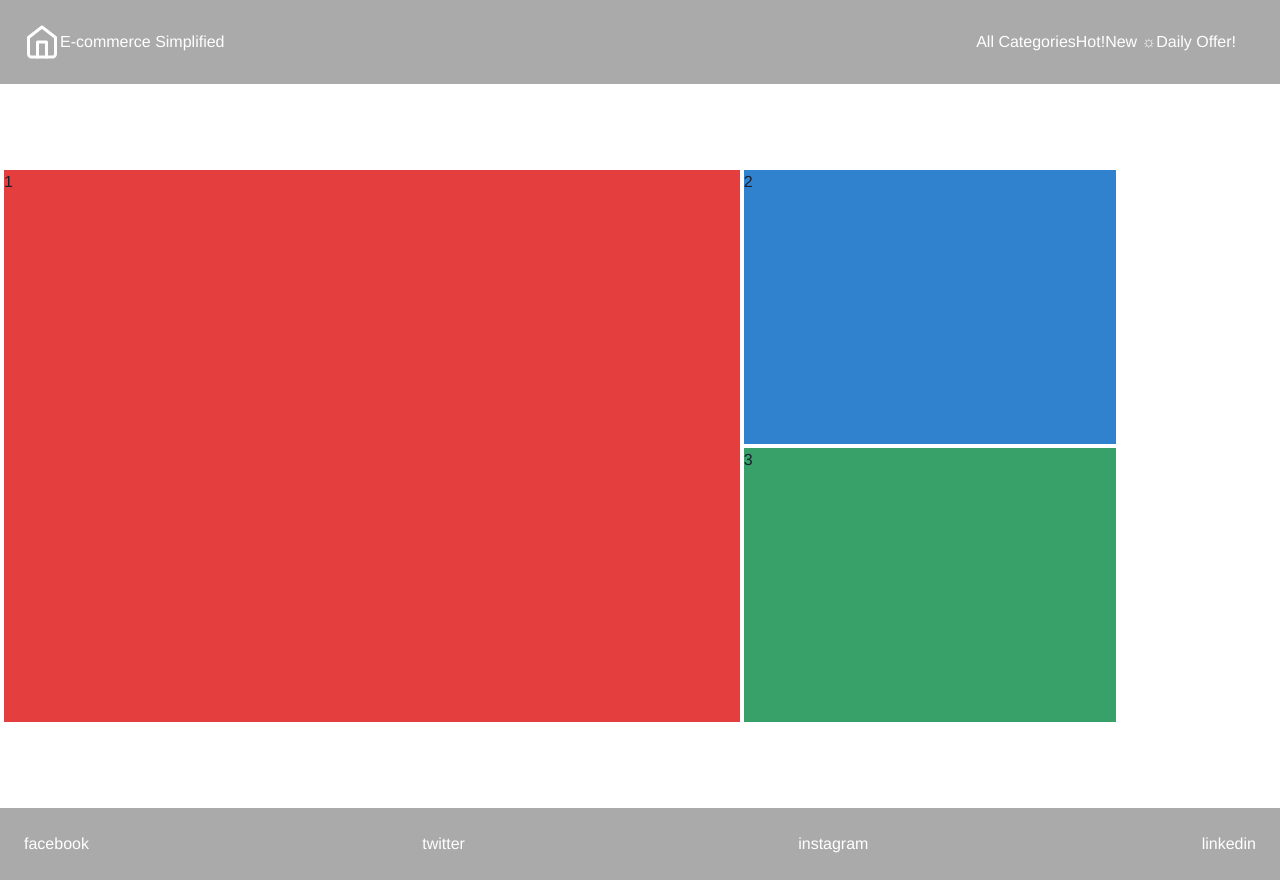
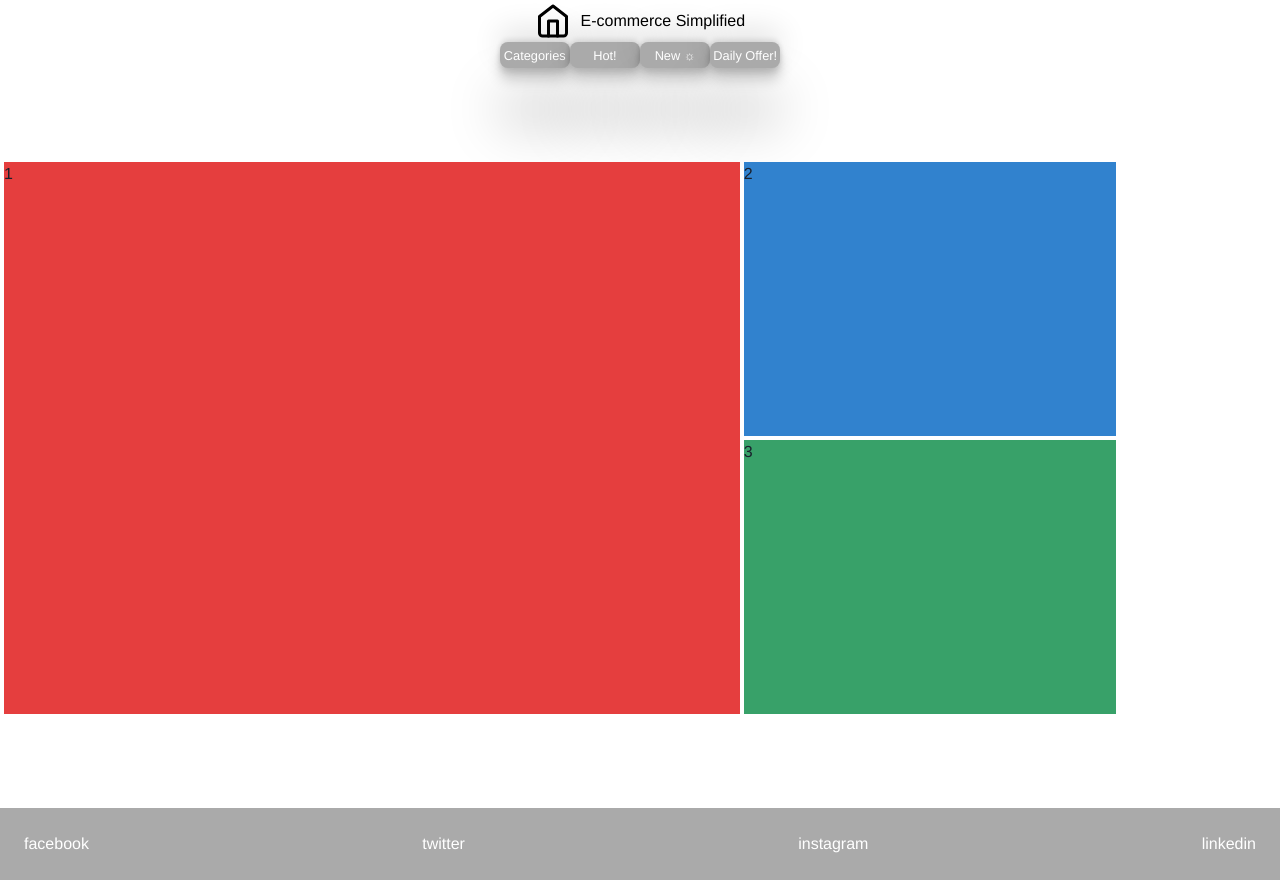
Before and after one commit to CherryDrop/FirstRepository, a Next.js app: page / in a window 1280 px wide. Built offline with nearby package versions, Linux system fonts and the light colour scheme.

Commit message:
minimal functionalities

```diff
--- a/package.json
+++ b/package.json
@@ -6,12 +6,14 @@
     "start": "next start"
   },
   "dependencies": {
+    "@apollo/client": "^3.7.1",
     "@chakra-ui/icons": "^2.0.2",
     "@chakra-ui/react": "^2.2.1",
     "@chakra-ui/theme-tools": "^2.0.2",
     "@emotion/react": "^11.9.0",
     "@emotion/styled": "^11.9.0",
     "framer-motion": "^6.3.0",
+    "graphql": "^16.6.0",
     "next": "latest",
     "react": "^18.2.0",
     "react-dom": "^18.2.0"
--- a/src/components/layout/MyHeader/index.tsx
+++ b/src/components/layout/MyHeader/index.tsx
@@ -1,21 +1,32 @@
-import { Flex } from '@chakra-ui/react';
+import { Flex, Grid } from '@chakra-ui/react';
 import { customTheme } from '@myStyles/GlobalStyles';
 import Link from 'next/link';
 import React from 'react';
 
 // a navbar that navigates between nextjs pages
 const hrefs = [
-    { href: '/all', label: 'All Categories' },
-    { href: '/hot', label: 'Hot!' },
-    { href: '/new', label: 'New ☼' },
-    { href: '/daily', label: 'Daily Offer!' },
+    { href: '/categories', label: 'Categories' },
+    { href: '#/hot', label: 'Hot!' },
+    { href: '#/new', label: 'New ☼' },
+    { href: '#/daily', label: 'Daily Offer!' },
 ]
 const MyHeader: React.FC = () => {
     return (
-        <Flex as="nav" align="center" justify="space-between" wrap="wrap" padding="1.5rem" bg={customTheme.colors[10]} color="white">
-            <Flex align="center" mr={5}>
+        <Flex align="center" justify="space-between" direction={'column'} color="white" >
+            <Link href="/">
+                <a ><Flex className='home-link' style={{
+                    padding: '.2rem',
+                    color: 'black',
+                    display: 'flex',
+                    alignItems: 'center',
+                    justifyContent: 'center',
+                    width: '100%',
+                    height: '100%',
+                    textDecoration: 'none',
+                }}
+                >
+
                     <svg
-
                         xmlns="http://www.w3.org/2000/svg"
                         width="36"
                         height="36"
@@ -30,16 +41,31 @@ const MyHeader: React.FC = () => {
                         <path d="M3 9l9-7 9 7v11a2 2 0 0 1-2 2H5a2 2 0 0 1-2-2z"></path>
                         <polyline points="9 22 9 12 15 12 15 22"></polyline>
                     </svg>
-                <span className="">E-commerce Simplified</span>
-            </Flex>
+                    <span style={{marginLeft: '.6rem'}}>E-commerce Simplified</span>
+                </Flex></a>
+            </Link>
 
-            <Flex align="center" mr={5}>
+            <Grid templateColumns="repeat(4, 1fr)"
+            >
                 {hrefs.map(({ href, label }) => (
                     <Link key={href} href={href}>
-                        <a className="">{label}</a>
+                        <a style={{
+                            boxShadow: 'rgba(0, 0, 0, 0.25) 0px 54px 55px, rgba(0, 0, 0, 0.12) 0px -12px 30px, rgba(0, 0, 0, 0.12) 0px 4px 6px, rgba(0, 0, 0, 0.17) 0px 12px 13px, rgba(0, 0, 0, 0.09) 0px -3px 5px',
+                            display: 'flex',
+                            alignItems: 'center',
+                            justifyContent: 'center',
+                            background: customTheme.colors[10],
+                            fontSize: '.8rem',
+                            width: '100%',
+                            padding: '.2rem',
+                            height: '100%',
+                            textAlign: 'center',
+                            borderRadius: '0.5rem',
+                        }}
+                        >{label}</a>
                     </Link>
                 ))}
-            </Flex>
+            </Grid>
         </Flex>
     )
 }
--- a/src/pages/_app.tsx
+++ b/src/pages/_app.tsx
@@ -6,8 +6,16 @@ import { AppProps } from "next/app"
 
 import '../styles/styles.css'
 
+import { ApolloClient, InMemoryCache, ApolloProvider, gql } from '@apollo/client';
+
+
 function MyApp({ Component, pageProps }: AppProps) {
+  const client = new ApolloClient({
+    uri: 'http://192.168.1.5:3041/graphql',
+    cache: new InMemoryCache(),
+  });
   return (
+    <ApolloProvider client={client}>
     <ChakraProvider theme={theme}>
       <AlertStackProvider>
         <BatataProvider>
@@ -17,6 +25,7 @@ function MyApp({ Component, pageProps }: AppProps) {
         </BatataProvider>
       </AlertStackProvider>
     </ChakraProvider>
+    </ApolloProvider>
   )
 }
 
```
Also changed, not shown: apollo.config.js (added, +8 -0 lines), src/lib/api/index.ts (added, +23 -0 lines), src/pages/categories/index.tsx (added, +47 -0 lines), 2 other files (tests, documents, lock files or other folders). Lines whose indentation alone changed are shown as unchanged.
